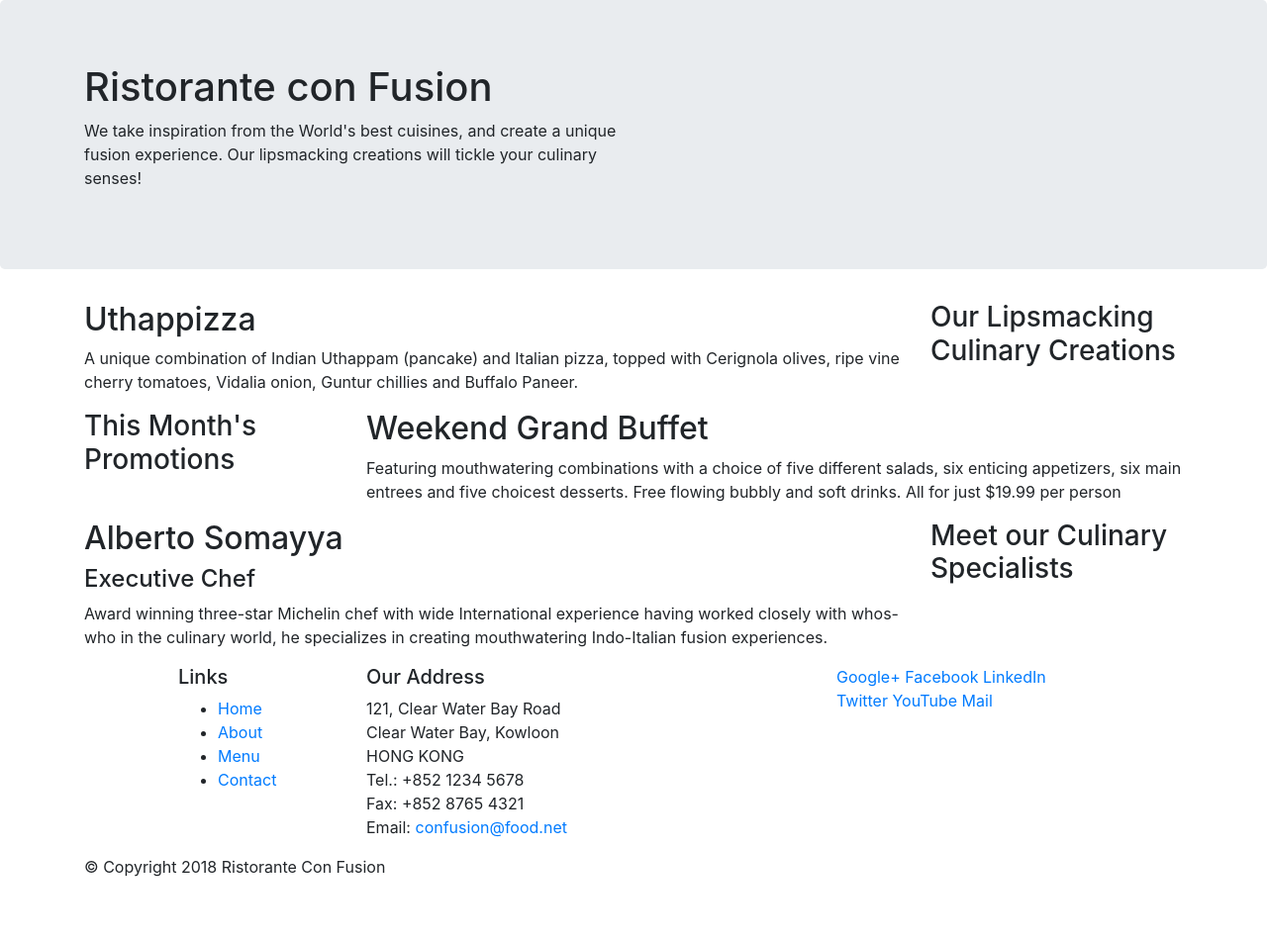
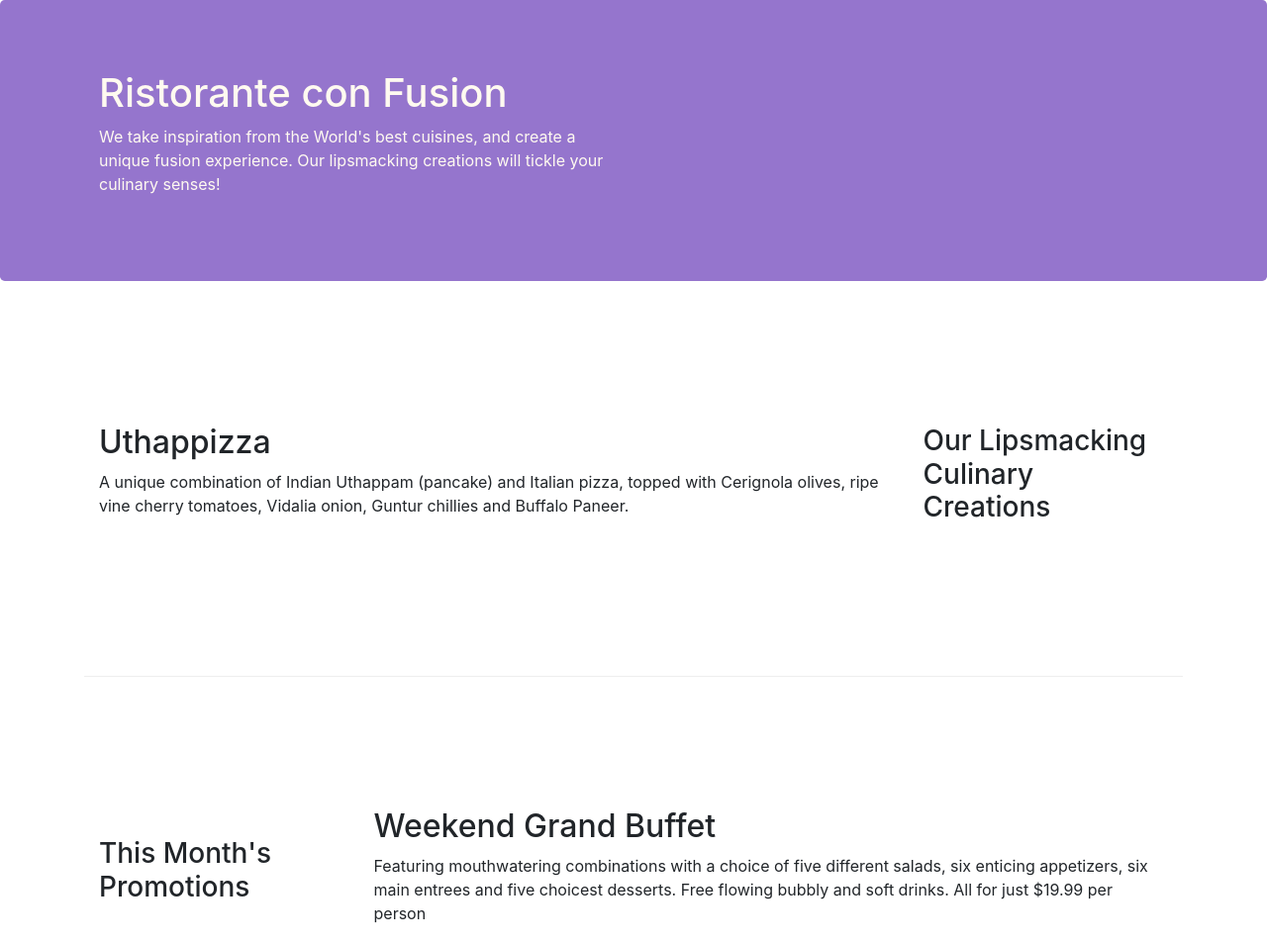
Before and after one commit to Eferigho/Bootstrap4-tutorial-, a website: page index.html in a window 1280 px wide. Shown: the top 954 px of the page at 99% size. Before the commit the page ends 904 px from the top, so only its background shows below. Drawn offline with nearby package versions, Linux system fonts and the light colour scheme.

Commit message:
Bootstrap Grid Part 2

```diff
--- /dev/null
+++ b/css/styles.css
@@ -0,0 +1,31 @@
+.row-header{
+    margin: 0px auto;
+    padding: 0px auto;
+}
+
+.row-content{
+    margin: 0px auto;
+    padding: 50px 0px 50px 0px;
+    border-bottom: 1px ridge;
+    min-height: 400px;
+}
+
+.footer{
+    background-color: #D1C4E9;
+    padding: 20px 0px 20px 0px;
+    margin: 0px auto;
+
+}
+
+.jumbotron{
+    padding: 70px 30px 70px 30px;
+    margin: 0px auto;
+    background: #9575CD;
+    color: floralwhite;
+}
+
+.address{
+    font-size: 80%;
+    margin: 0px;
+    color: #0f0f0f;
+}
--- a/index.html
+++ b/index.html
@@ -10,13 +10,14 @@
 
      <!-- Bootstrap CSS -->
      <link rel="stylesheet" href="node_modules/bootstrap/dist/css/bootstrap.min.css">
+     <link rel ="stylesheet" href="css/styles.css">
 </head>
 
 <body>
 
     <header class="jumbotron">
         <div class="container">
-            <div class="row">
+            <div class="row row-header">
                 <div class="col-12 col-sm-6">
                     <h1>Ristorante con Fusion</h1>
                     <p>We take inspiration from the World's best cuisines, and create a unique fusion experience. Our lipsmacking creations will tickle your culinary senses!</p>
@@ -28,19 +29,19 @@
     </header>
 
     <div class="container">
-        <div class="row">
+        <div class="row  row-content align-items-center">
             <div class="col-12 col-sm-4 order-sm-last col-md-3">
                 <h3>Our Lipsmacking Culinary Creations</h3>
             </div>
-            <div class="col col-sm col-md">
+            <div class="col col-sm col-md" >
                 <h2>Uthappizza</h2>
                 <p>A unique combination of Indian Uthappam (pancake) and Italian pizza, topped with Cerignola olives, ripe vine cherry tomatoes, Vidalia onion, Guntur chillies and Buffalo Paneer.</p>
             </div>
         </div>
 
 
-        <div class="row">
-            <div class="col-12 col-sm-4 col-md-3">
+        <div class="row row-content align-items-center">
+            <div class="col-12 col-sm-4 col-md-3 ">
                 <h3>This Month's Promotions</h3>
             </div>
             <div class="col col-sm col-md">
@@ -49,7 +50,7 @@
             </div>
         </div>
 
-        <div class="row">
+        <div class="row row-content align-items-center">
             <div class="col-12 col-sm-4 order-sm-last col-md-3 ">
                 <h3>Meet our Culinary Specialists</h3>
             </div>
@@ -61,12 +62,12 @@
         </div>
     </div>
 
-    <footer>
+    <footer class="footer">
         <div class="container">
             <div class="row">
                 <div class ="col-4 offset-1 col-sm-2">
                     <h5>Links</h5>
-                    <ul>
+                    <ul class="list-unstyled">
                         <li><a href="#">Home</a></li>
                         <li><a href="#">About</a></li>
                         <li><a href="#">Menu</a></li>
@@ -84,8 +85,8 @@
 		              Email: <a href="mailto:confusion@food.net">confusion@food.net</a>
 		           </address>
                 </div>
-                <div class="col-12 col-sm-3">
-                    <div>
+                <div class="col-12 col-sm-3 align-self-center">
+                    <div class="text-center">
                         <a href="http://google.com/+">Google+</a>
                         <a href="http://www.facebook.com/profile.php?id=">Facebook</a>
                         <a href="http://www.linkedin.com/in/">LinkedIn</a>
@@ -95,7 +96,7 @@
                     </div>
                 </div>
            </div>
-           <div class="row">
+           <div class="row justify-content-center">
                 <div class="col-auto">
                     <p>© Copyright 2018 Ristorante Con Fusion</p>
                 </div>
```
